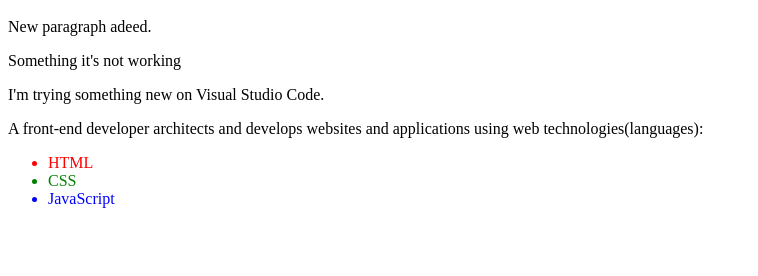
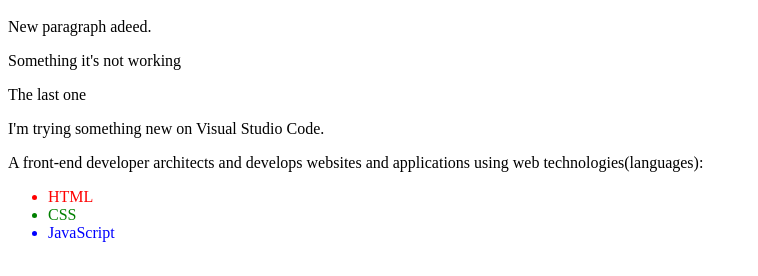
Before and after one commit to AndreeaDragh/front-end-development, a plain HTML site: page index.html in a window 1280 px wide. Shown: the part 48-324 px from the top of the page, without its empty margins (0-758 px from the left). Drawn offline with Linux system fonts and the light colour scheme.

Commit message:
New paragraph 2

```diff
--- a/index.html
+++ b/index.html
@@ -1,6 +1,7 @@
 <h1> Introduction to Front-End Development</h1>
 <p>New paragraph adeed.</p>
 <p>Something it's not working</p>
+<p>The last one</p>
 <p>I'm trying something new on Visual Studio Code.</p>
 <p>A front-end developer architects and develops websites and applications using web technologies(languages):</p>
 <ul>
```
